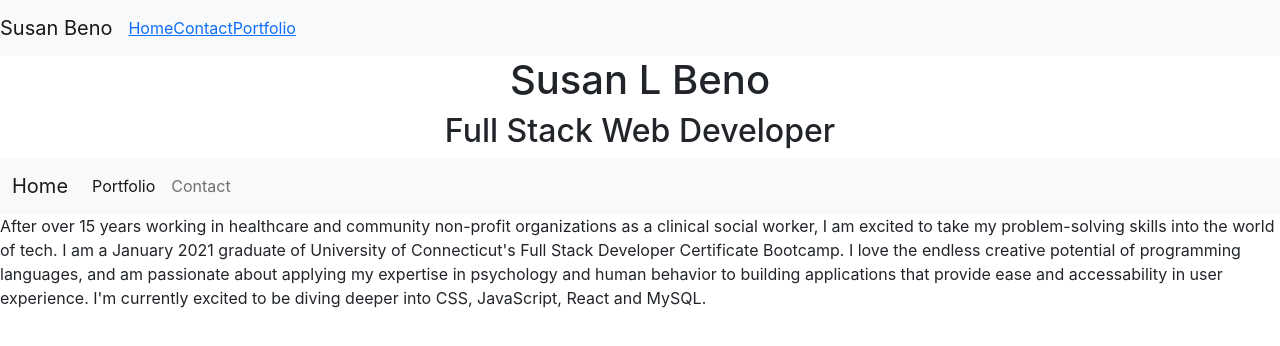
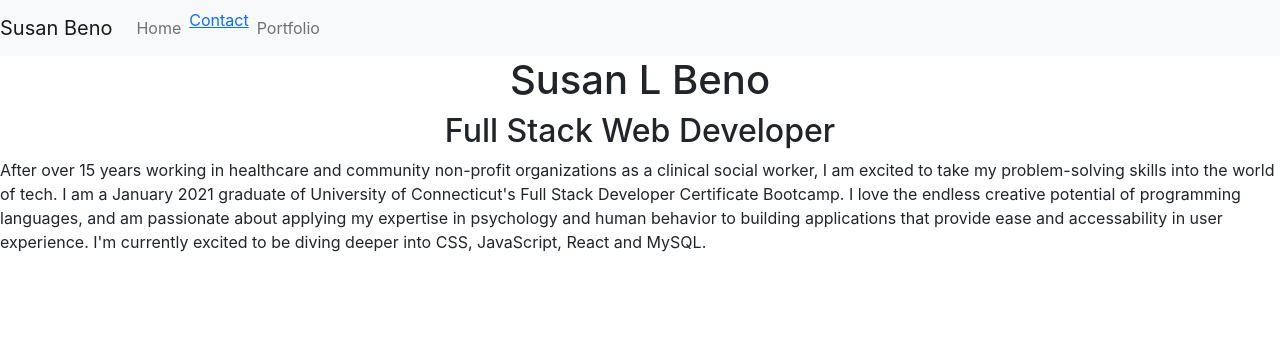
Before and after one commit to SueBee21/react-portfolio, a React (Create React App) app: page / in a window 1280 px wide. Shown: the top 346 px of the page. Built offline with nearby package versions, Linux system fonts and the light colour scheme.

Commit message:
working on navigation

```diff
--- a/src/App.js
+++ b/src/App.js
@@ -3,7 +3,6 @@ import home from "./Pages/home";
 import contact from "./Pages/contact";
 import portfolio from "./Pages/portfolio";
 import { BrowserRouter, Route, Switch, } from "react-router-dom";
-// import { BrowserRouter, Route, Switch } from 'react-router-dom';
 import Navigation from './Navigation/index.js';
 import "./App.css";
 
--- a/src/Components/Navbar/index.js
+++ /dev/null
@@ -1,35 +0,0 @@
-import React from "react";
-
-function Navbar() {
-  return (
-    <nav className="navbar navbar-expand-lg navbar-light bg-light">
-      <div className="container-fluid">
-        <a className="navbar-brand" href="/">
-          Home
-        </a>
-        <button
-          className="navbar-toggler"
-          type="button"
-          data-bs-toggle="collapse"
-          data-bs-target="#navbarNavAltMarkup"
-          aria-controls="navbarNavAltMarkup"
-          aria-expanded="false"
-          aria-label="Toggle navigation"
-        >
-          <span className="navbar-toggler-icon"></span>
-        </button>
-        <div className="collapse navbar-collapse" id="navbarNavAltMarkup">
-          <div className="navbar-nav">
-            <a className="nav-link active" aria-current="page" href="../portfolio.js">
-              Portfolio
-            </a>
-            <a className="nav-link" href="../Pages/contact.js">
-              Contact
-            </a>
-          </div>
-        </div>
-      </div>
-    </nav>
-  );
-}
-export default Navbar;
--- a/src/Navigation/index.js
+++ b/src/Navigation/index.js
@@ -1,32 +1,29 @@
-import React from 'react';
-import { NavLink } from 'react-router-dom';
-import { Nav, Navbar, Container} from 'react-bootstrap';
+import React from "react";
+import { NavLink } from "react-router-dom";
+import { Nav, Navbar} from "react-bootstrap";
 
 const Navigation = () => {
   return (
     <div>
-
-<Navbar bg="light" expand="lg">
+      <Navbar bg="light" variant="light" expand="lg">
         <Navbar.Brand href="#home">Susan Beno</Navbar.Brand>
         <Navbar.Toggle aria-controls="basic-navbar-nav" />
         <Navbar.Collapse id="basic-navbar-nav">
           <Nav className="mr-auto">
-    <NavLink to="/">Home</NavLink>
+            <Nav.Item>
+              <Nav.Link to="/">Home</Nav.Link>
+            </Nav.Item>
+            <Nav.Item>
               <NavLink to="/contact">Contact</NavLink>
-          <NavLink to="/portfolio">Portfolio</NavLink>
+            </Nav.Item>
+            <Nav.Item>
+              <Nav.Link to="/portfolio">Portfolio</Nav.Link>
+            </Nav.Item>
           </Nav>
-
         </Navbar.Collapse>
       </Navbar>
-
-
-
-
-
-
-
     </div>
   );
-}
+};
 
 export default Navigation;
--- a/src/Pages/contact.js
+++ b/src/Pages/contact.js
@@ -1,13 +1,13 @@
 import React from "react";
 import Header from "../Components/Header/index";
-import Navbar from "../Components/Navbar/index";
+
 
 
 function myContact() {
    return (
      <div>
        <Header />
-       <Navbar />
+
        <p> Contact info here.</p>
      </div>
    );
--- a/src/Pages/home.js
+++ b/src/Pages/home.js
@@ -1,12 +1,11 @@
 import React from "react";
 import Header from "../Components/Header/index";
-import Navbar from "../Components/Navbar/index";
+
 
 function myHomepage() {
   return (
     <div>
       <Header />
-      <Navbar />
       <p>After over 15 years working in healthcare and community non-profit organizations as a clinical social worker, I am excited to take my problem-solving skills into the world of tech. I am a January 2021 graduate of University of Connecticut's Full Stack Developer Certificate Bootcamp. I love the endless creative potential of programming languages, and am passionate about applying my expertise in psychology and human behavior to building applications that provide ease and accessability in user experience. I'm currently excited to be diving deeper into CSS, JavaScript, React and MySQL.</p>
     </div>
   );
--- a/src/Pages/portfolio.js
+++ b/src/Pages/portfolio.js
@@ -1,12 +1,12 @@
 import React from "react";
 import Header from "../Components/Header/index";
-import Navbar from "../Components/Navbar/index";
+
 
 function Portfolio() {
   return (
     <div>
       <Header />
-      <Navbar />
+
       <p>content</p>
     </div>
   );
--- a/src/index.js
+++ b/src/index.js
@@ -11,7 +11,5 @@ ReactDOM.render(
   document.getElementById('root')
 );
 
-// If you want to start measuring performance in your app, pass a function
-// to log results (for example: reportWebVitals(console.log))
-// or send to an analytics endpoint. Learn more: https://bit.ly/CRA-vitals
+
 reportWebVitals();
```
Lines whose indentation alone changed are shown as unchanged.
